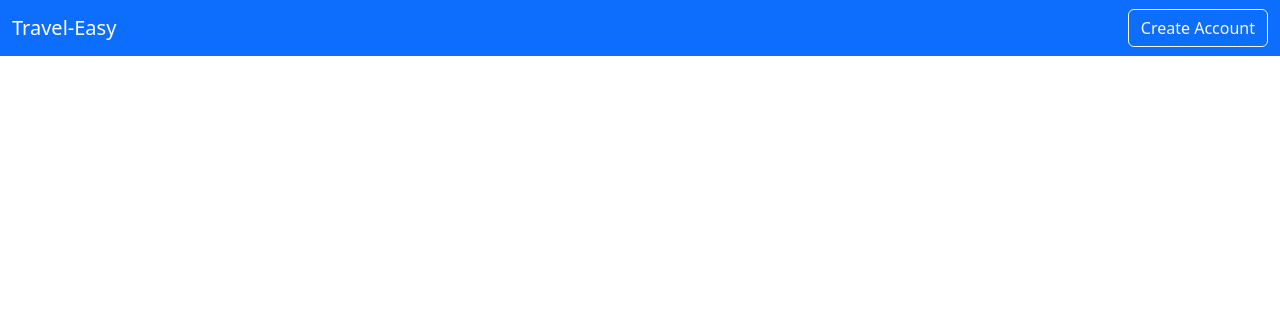
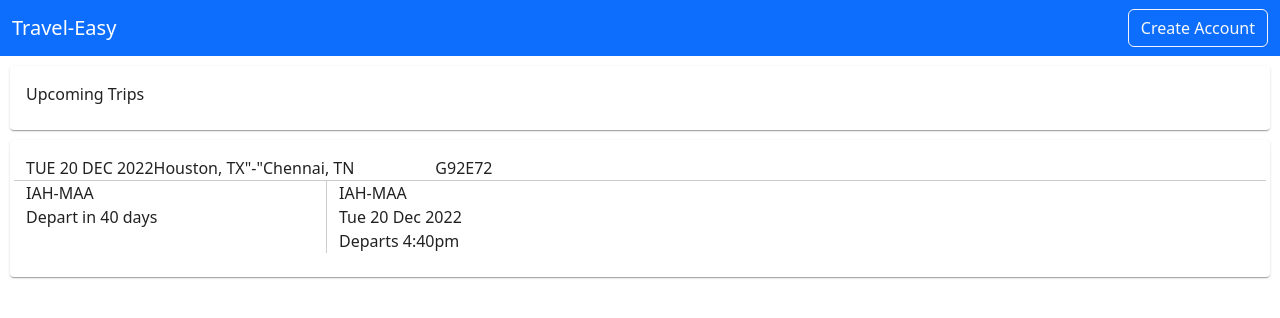
Before and after one commit to aoc38/Travel-Easy-frontend, a React (Create React App) app: page /bookinghistory in a window 1280 px wide. Shown: the top 318 px of the page. Built offline with nearby package versions, Linux system fonts and the light colour scheme.

Commit message:
Added bookinghistory component

```diff
--- a/src/App.js
+++ b/src/App.js
@@ -9,6 +9,7 @@ import Flightdetails from './Components/Flights/flightdetails';
 import BookForm from './Components/Flights/bookform';
 import EditUser from './Users/EditUser';
 import Usermiles from './Components/Flights/usermiles';
+import Bookinghistory from './Components/Flights/bookinghistory';
 
 function App() {
   return (
@@ -23,6 +24,7 @@ function App() {
           <Route exact path="/bookform" element={<BookForm />} />
           <Route exact path="/edituser/:id" element={<EditUser />} />
           <Route exact path="/usermiles" element={<Usermiles />} />
+          <Route exact path="/bookinghistory" element={<Bookinghistory />} />
 
         </Routes>
 
--- a/src/Components/Flights/bookform.js
+++ b/src/Components/Flights/bookform.js
@@ -29,6 +29,9 @@ function Bookform(props) {
       const onCardTypeChange = (value) => {
         setCardList(value);
       }
+      const showSuccessPopup = () => {
+        alert("Payment Successful");
+      }
     return (
         <div className='container' style={{ textAlign: "center" }}>
             <div className='col-md-6'>
@@ -45,7 +48,7 @@ function Bookform(props) {
                         <div className="mt-2" ><BasicTextFields className="mt-2" label="Card Number" /></div>
                         <div className="mt-2" ><DatePickerTravel className="mt-2" label="Expiration date" /></div>
                         <div className='mt-2'><BasicTextFields label="CVV" variant="outlined" id="outline-basic"/></div>
-                        <Link className="mt-2 btn btn-primary" label="Continue">Continue</Link>
+                        <Link classN ame="mt-2 btn btn-primary" to="/Bookinghistory" onClick={showSuccessPopup} label="Continue">Continue</Link>
                         {/* <Link to="/bookform" className="btn btn-primary">Se</Link> */}
                     </FormControl>
                 </CardContent>
--- /dev/null
+++ b/src/Components/Flights/bookinghistory.css
@@ -0,0 +1,6 @@
+.brdr-btm {
+  border-bottom: 1px solid #ccc;
+}
+.brdr-rt {
+    border-right: 1px solid #ccc;
+}
--- /dev/null
+++ b/src/Components/Flights/bookinghistory.js
@@ -0,0 +1,46 @@
+import React from 'react';
+import Card from "@mui/material/Card";
+import CardContent from '@mui/material/CardContent';
+import "./bookinghistory.css";
+
+
+function Bookinghistory(props) {
+    return (
+        <div>
+            <Card style={{ margin: 10 }}>
+                <CardContent><div>Upcoming Trips</div></CardContent>
+            </Card>
+
+            <Card style={{ margin: 10 }}>
+                <CardContent>
+                    <div className='row brdr-btm'>
+                    <div className='col-md-12'>
+                    <div className="col-md-4" style={{display: "inline-block"}}>
+                        <span>TUE 20 DEC 2022</span>
+                        <span>{"Houston"}, {"TX"}</span>
+                        "-"
+                        <span>{"Chennai"}, {"TN"}</span>
+                    </div>
+                    <div className="col-md-4" style={{display: "inline-block"}}>
+                       <span>G92E72</span>
+                    </div>
+                    </div>
+                    </div>
+                    <div className="row">
+                        <div className="col-md-3 brdr-rt">
+                            <span>IAH-MAA</span>
+                            <div>Depart in 40 days</div>
+                        </div>
+                        <div className='col-md-9'>
+                            <div>IAH-MAA</div>
+                            <div>Tue 20 Dec 2022</div>
+                            <div>Departs 4:40pm</div>
+                        </div>
+                    </div>
+                </CardContent>
+            </Card>
+        </div>
+    );
+}
+
+export default Bookinghistory;
```
